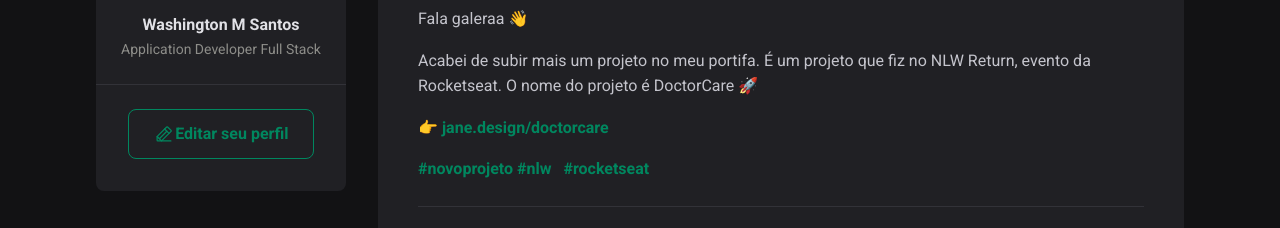
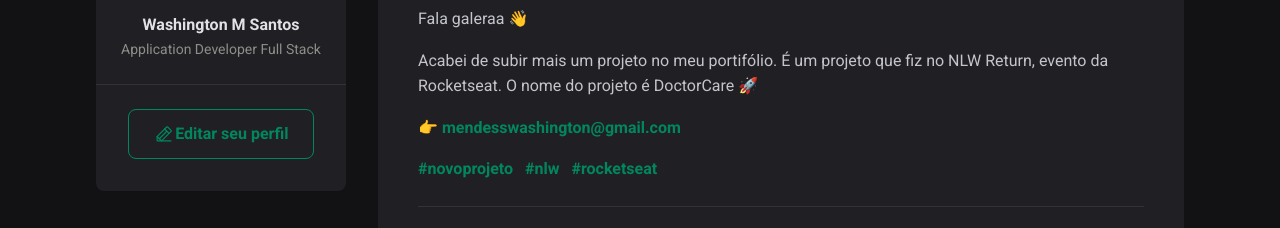
Before and after one commit to MendesWashington/ignite-feed, a React (Vite) app: page / in a window 1280 px wide. Shown: the part 214-442 px from the top of the page. Built offline with nearby package versions, Linux system fonts and the light colour scheme.

Commit message:
Alter email and margin in links

```diff
--- a/src/components/Post/Post.module.css
+++ b/src/components/Post/Post.module.css
@@ -80,7 +80,7 @@
 }
 
 a + a {
-  margin-right: 0.5rem;
+  margin-left: 0.5rem;
 }
 
 .commetForm {
--- a/src/components/Post/Post.tsx
+++ b/src/components/Post/Post.tsx
@@ -24,12 +24,12 @@ export const Post = () => {
         <p>Fala galeraa 👋</p>
 
         <p>
-          Acabei de subir mais um projeto no meu portifa. É um projeto que fiz
+          Acabei de subir mais um projeto no meu portifólio. É um projeto que fiz
           no NLW Return, evento da Rocketseat. O nome do projeto é DoctorCare 🚀
         </p>
 
         <p>
-          👉 <a href="#">jane.design/doctorcare</a>
+          👉 <a href="#">mendesswashington@gmail.com</a>
         </p>
 
         <p>
```
